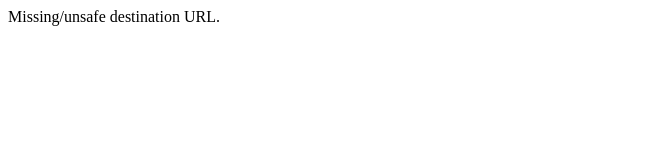
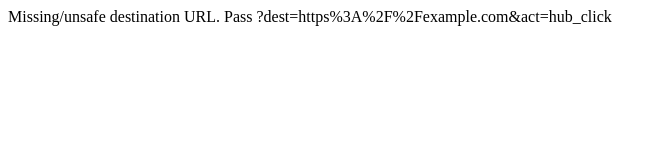
Before and after one commit to Docebo-Netflix/relay, a plain HTML site: page redirect.html in a window 1280 px wide. Shown: the whole page, without its empty margins (0-667 px from the left). Drawn offline with Linux system fonts and the light colour scheme.

Commit message:
Refactor redirect logic for better reliability
Updated redirect script to improve parameter handling and fallback logic.

```diff
--- a/redirect.html
+++ b/redirect.html
@@ -8,42 +8,42 @@
 <body>
 <script>
 (() => {
-  // --- 1) Params Docebo appends to the Iframe URL (Advanced Settings) ---
   const qs = new URLSearchParams(location.search);
+
+  // ✅ 1) Get dest/act from THIS URL (reliable)
+  let dest = qs.get('dest') || '';
+  let act  = qs.get('act')  || 'unknown_click';
+
+  // 2) Identity that Docebo appends (Advanced Settings)
   const userId   = qs.get('user_id')   || '';
   const username = qs.get('username')  || '';
-  const authCode = qs.get('auth_code') || ''; // optional; useful later if you want email via API
+  const authCode = qs.get('auth_code') || '';
   const hash     = qs.get('hash')      || '';
 
-  // --- 2) Pull dest + act off the Docebo redirect page URL via referrer ---
+  // (Optional) fallback: try referrer if dest wasn’t passed
+  if (!dest) {
+    try {
       const ref = document.referrer || '';
-  let dest = '';
-  let act  = 'unknown_click';
-
-  try {
       if (ref) {
         const refUrl = new URL(ref);
-      dest = refUrl.searchParams.get('dest') || '';
+        dest = refUrl.searchParams.get('dest') || dest;
         act  = refUrl.searchParams.get('act')  || act;
       }
     } catch (_) {}
+  }
 
-  // Safety: only allow http(s) redirect destinations
+  // Safety: only allow http(s)
   const safeDest = /^https?:\/\//i.test(dest) ? dest : '';
 
-  // --- 3) Build payload for your relay backend ---
-  // Adjust shape/fields to match what your /track endpoint expects if needed.
   const payload = {
     type: "hub_redirect_click",
     timestamp: new Date().toISOString(),
-    actor: {
-      user_id: userId,
-      username: username
-    },
+    actor: { user_id: userId, username },
     action: act,
     destination: safeDest,
     context: {
-      referrer: ref,
+      href: location.href,
+      referrer: document.referrer || '',
       auth_code_present: !!authCode,
       hash_present: !!hash
     }
@@ -51,8 +51,7 @@
 
   const RELAY_ENDPOINT = "https://xapi-tracking.onrender.com/track";
 
-  // --- 4) Send tracking, then redirect immediately ---
-  // sendBeacon is ideal for fast redirects (no custom headers).
+  // send tracking
   let sent = false;
   try {
     sent = navigator.sendBeacon(
@@ -62,7 +61,6 @@
   } catch (_) {}
 
   if (!sent) {
-    // Fallback if sendBeacon isn't available/blocked
     fetch(RELAY_ENDPOINT, {
       method: "POST",
       headers: { "Content-Type": "application/json" },
@@ -71,11 +69,12 @@
     }).catch(() => {});
   }
 
-  // Redirect (replace avoids back-button loops)
+  // redirect
   if (safeDest) {
     window.top.location.replace(safeDest);
   } else {
-    document.body.innerText = "Missing/unsafe destination URL.";
+    document.body.innerText =
+      "Missing/unsafe destination URL. Pass ?dest=https%3A%2F%2Fexample.com&act=hub_click";
   }
 })();
 </script>
```
Lines whose indentation alone changed are shown as unchanged.
